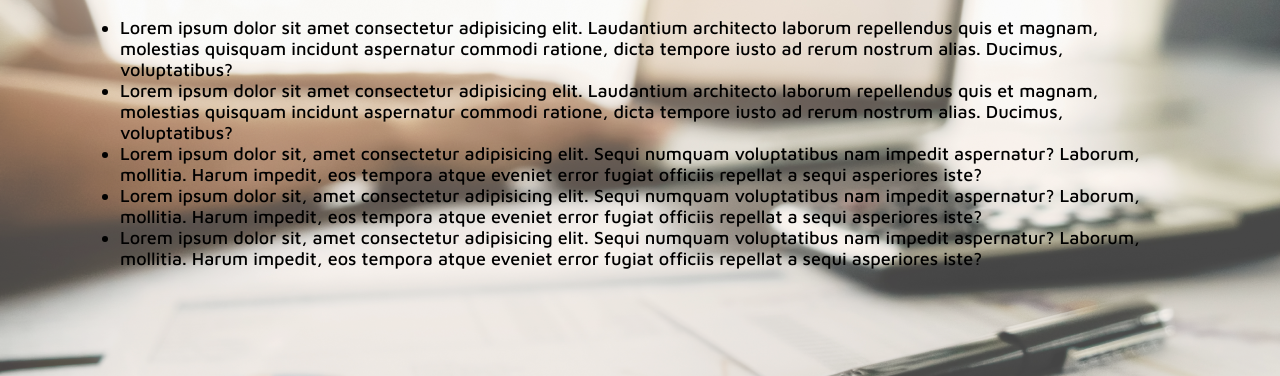
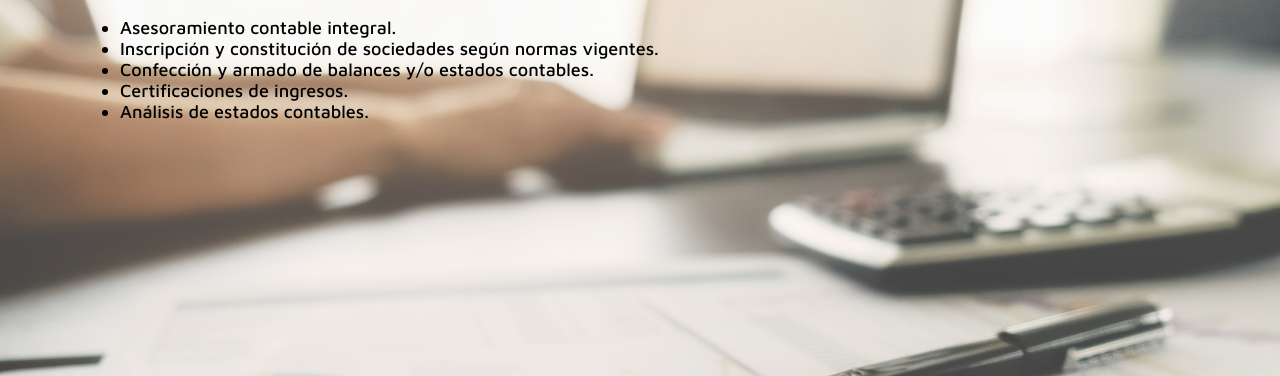
Before and after one commit to camifaz/sitio-web, a website: page assets/pages/Contabilidad.html in a window 1280 px wide. Shown: the part 274-650 px from the top of the page. Drawn offline with nearby package versions, Linux system fonts and the light colour scheme.

Commit message:
agregue los items a los servicios

```diff
--- a/assets/pages/Contabilidad.html
+++ b/assets/pages/Contabilidad.html
@@ -33,11 +33,11 @@
         <section id="service">
             <h2 class="service__title">CONTABILIDAD</h2>
             <ul class="service__items">
-                <li>Lorem ipsum dolor sit amet consectetur adipisicing elit. Laudantium architecto laborum repellendus quis et magnam, molestias quisquam incidunt aspernatur commodi ratione, dicta tempore iusto ad rerum nostrum alias. Ducimus, voluptatibus?</li>
-                <li>Lorem ipsum dolor sit amet consectetur adipisicing elit. Laudantium architecto laborum repellendus quis et magnam, molestias quisquam incidunt aspernatur commodi ratione, dicta tempore iusto ad rerum nostrum alias. Ducimus, voluptatibus?</li>
-                <li>Lorem ipsum dolor sit, amet consectetur adipisicing elit. Sequi numquam voluptatibus nam impedit aspernatur? Laborum, mollitia. Harum impedit, eos tempora atque eveniet error fugiat officiis repellat a sequi asperiores iste?</li>
-                <li>Lorem ipsum dolor sit, amet consectetur adipisicing elit. Sequi numquam voluptatibus nam impedit aspernatur? Laborum, mollitia. Harum impedit, eos tempora atque eveniet error fugiat officiis repellat a sequi asperiores iste?</li>
-                <li>Lorem ipsum dolor sit, amet consectetur adipisicing elit. Sequi numquam voluptatibus nam impedit aspernatur? Laborum, mollitia. Harum impedit, eos tempora atque eveniet error fugiat officiis repellat a sequi asperiores iste?</li>
+                <li>Asesoramiento contable integral.</li>
+                <li>Inscripción y constitución de sociedades según normas vigentes.</li>
+                <li>Confección y armado de balances y/o estados contables.</li>
+                <li>Certificaciones de ingresos.</li>
+                <li>Análisis de estados contables.</li>
             </ul>
        </section>
     </main>
```
Also changed, not shown: assets/pages/Impuestos.html (+5 -5 lines), assets/pages/Laboral.html (+5 -5 lines).
